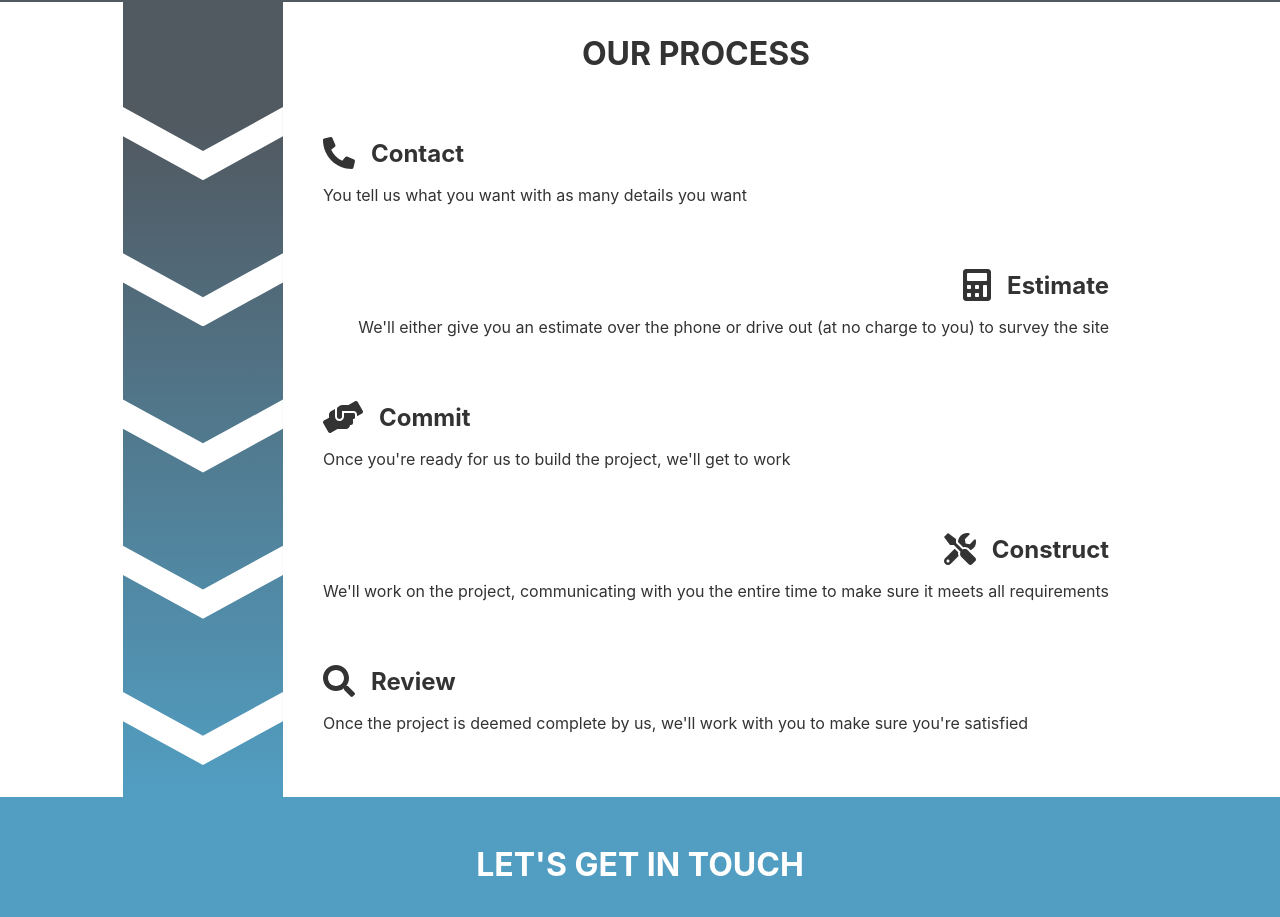
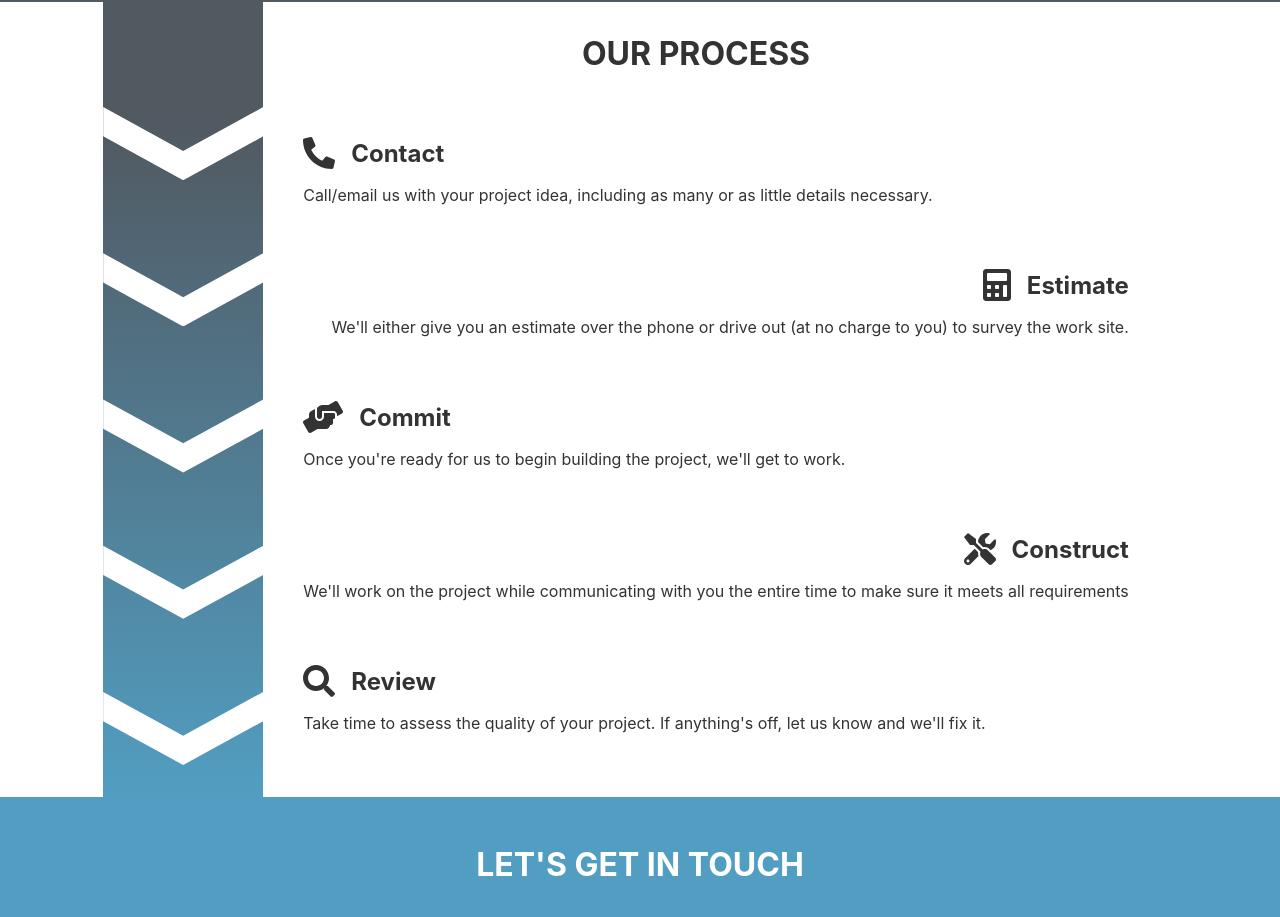
Before and after one commit to cr4z/flores-home-repair, a Next.js app: page /about in a window 1280 px wide. Shown: the part 729-1646 px from the top of the page. Built offline with nearby package versions, Linux system fonts and the light colour scheme; a web font is replaced by a local one.

Commit message:
Change up the about page

```diff
--- a/pages/about.tsx
+++ b/pages/about.tsx
@@ -68,7 +68,10 @@ export default function Gallery() {
                 <FontAwesomeIcon icon={faPhoneAlt} size={size} />
                 <h3>Contact</h3>
               </span>
-              <p>You tell us what you want with as many details you want</p>
+              <p>
+                Call/email us with your project idea, including as many or as little details
+                necessary.
+              </p>
             </li>
             <li>
               <span>
@@ -77,7 +80,7 @@ export default function Gallery() {
               </span>
               <p>
                 We&apos;ll either give you an estimate over the phone or drive out (at no charge to
-                you) to survey the site
+                you) to survey the work site.
               </p>
             </li>
             <li>
@@ -85,7 +88,9 @@ export default function Gallery() {
                 <FontAwesomeIcon icon={faHandsHelping} size={size} />
                 <h3>Commit</h3>
               </span>
-              <p>Once you&apos;re ready for us to build the project, we&apos;ll get to work</p>
+              <p>
+                Once you&apos;re ready for us to begin building the project, we&apos;ll get to work.
+              </p>
             </li>
             <li>
               <span>
@@ -93,8 +98,8 @@ export default function Gallery() {
                 <h3>Construct</h3>
               </span>
               <p>
-                We&apos;ll work on the project, communicating with you the entire time to make sure
-                it meets all requirements
+                We&apos;ll work on the project while communicating with you the entire time to make
+                sure it meets all requirements
               </p>
             </li>
             <li>
@@ -103,8 +108,8 @@ export default function Gallery() {
                 <h3>Review</h3>
               </span>
               <p>
-                Once the project is deemed complete by us, we&apos;ll work with you to make sure
-                you&apos;re satisfied
+                Take time to assess the quality of your project. If anything&apos;s off, let us know
+                and we&apos;ll fix it.
               </p>
             </li>
           </ul>
```
